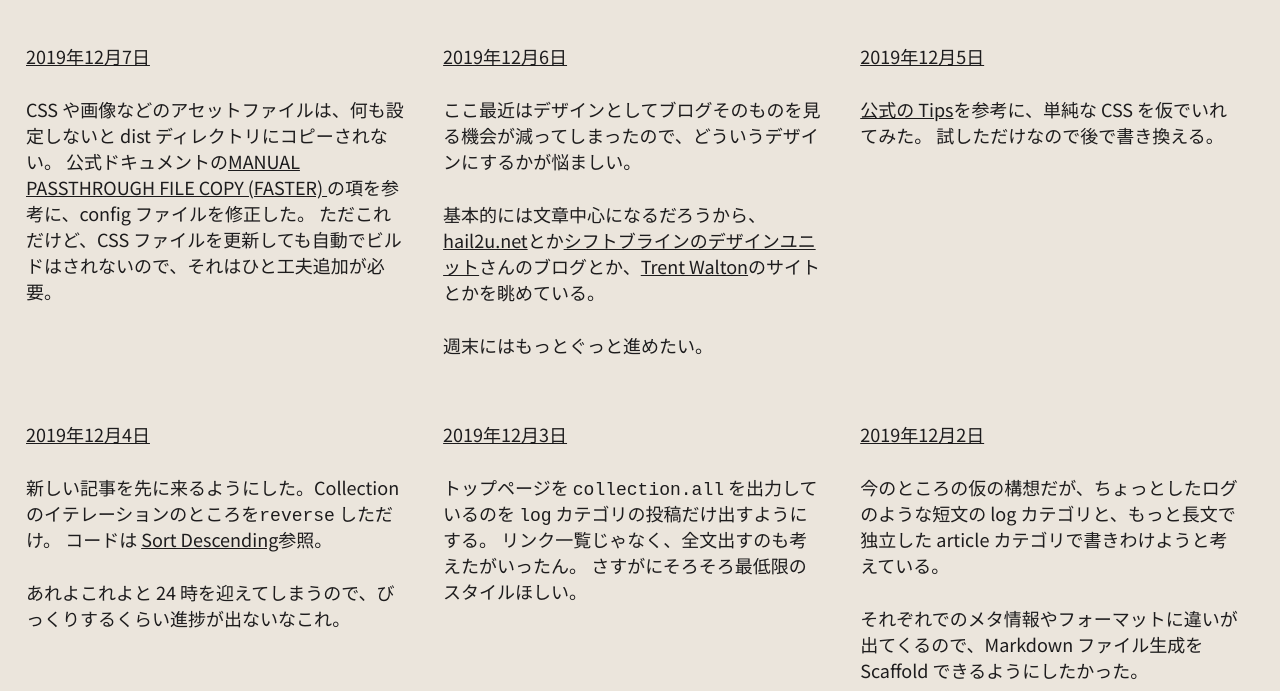
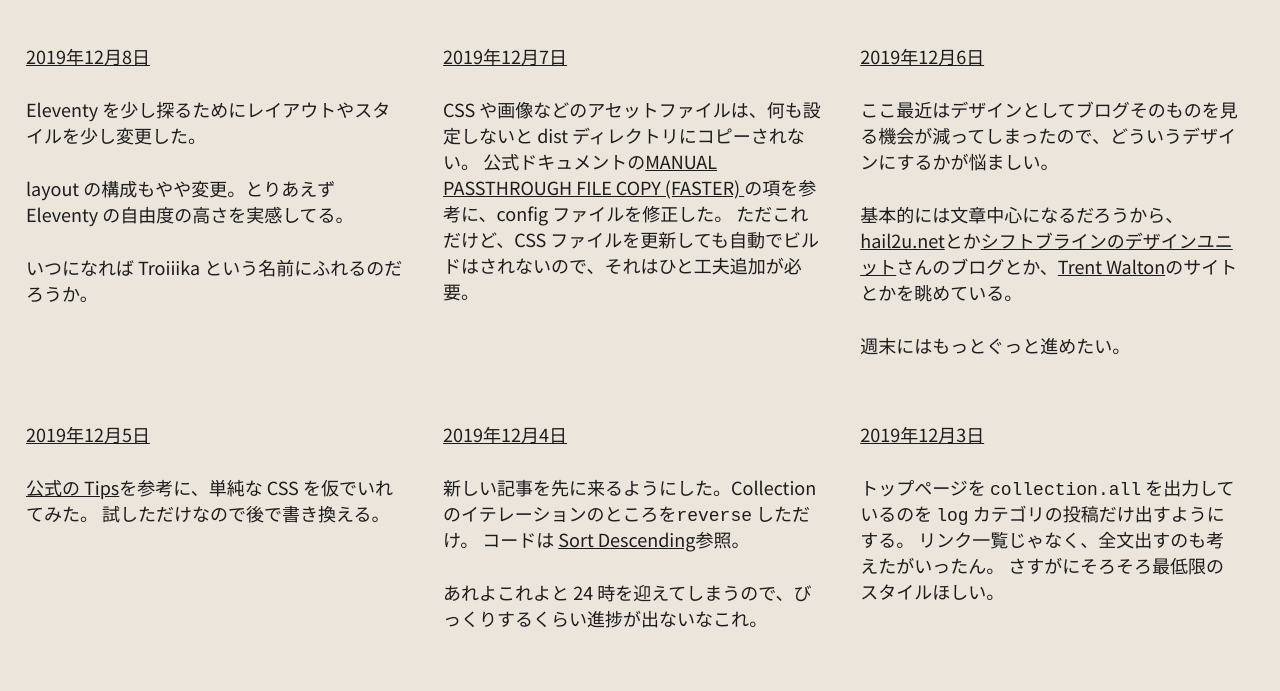
Before and after one commit to hiloki/troiiika.com, an Eleventy site: page index.njk in a window 1280 px wide. Shown: the part 52-743 px from the top of the page. Built offline with nearby package versions, Linux system fonts and the light colour scheme; Eleventy itself is replaced by a stand-in of ours; files that its build step writes are made by us from their sources; a web font is replaced by a local one; what eleventy-plugin-local-images would draw is missing.

Commit message:
log: base-layout

```diff
--- /dev/null
+++ b/log/base-layout.md
@@ -0,0 +1,12 @@
+---
+layout: layouts/log.njk
+title: 基本的なレイアウトを少しだけ変更
+date: 2019-12-08
+tags: ["log"]
+---
+
+Eleventy を少し探るためにレイアウトやスタイルを少し変更した。
+
+layout の構成もやや変更。とりあえず Eleventy の自由度の高さを実感してる。
+
+いつになれば Troiiika という名前にふれるのだろうか。
```
Also changed, not shown: .scaffdog/log.md, 3 other files.
